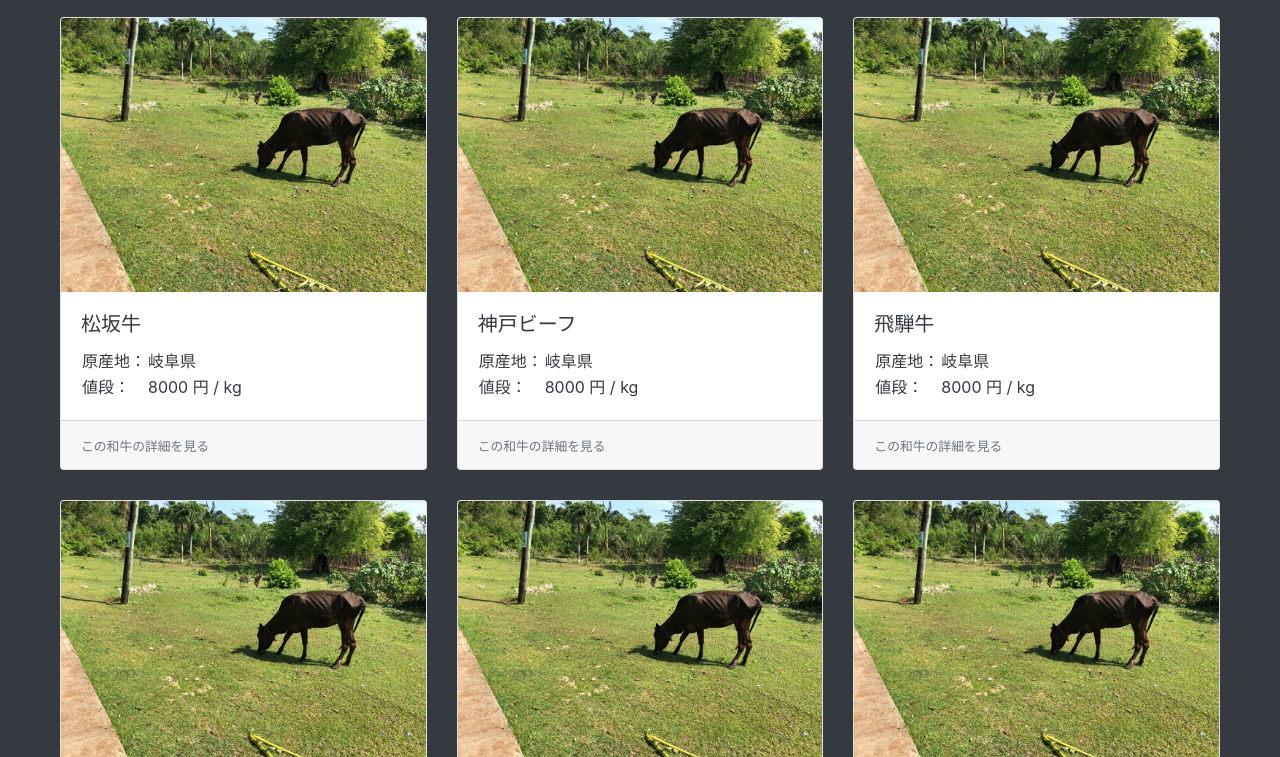
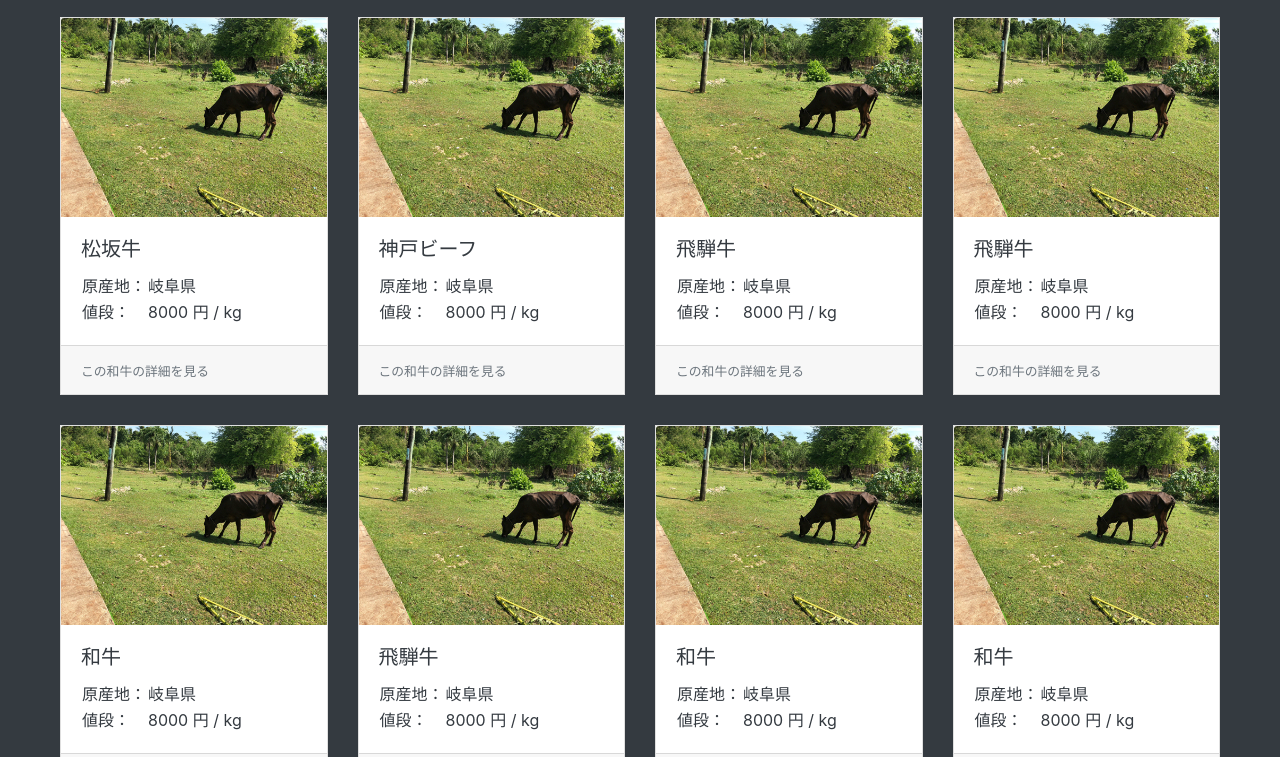
Before and after one commit to turnmeon0119/wagyu_price, a plain HTML site: page index.html in a window 1280 px wide. Shown: the part 43-800 px from the top of the page. Drawn offline with Linux system fonts and the light colour scheme.

```diff
--- a/css/style.css
+++ b/css/style.css
@@ -1,3 +1,6 @@
+
+
+
 body {
   background-color: #343a40;
 }
@@ -57,3 +60,7 @@ footer {
   background-color: #343a40;
   text-align: center;
 }
+
+.card {
+  border-radius: 0;
+}
--- a/index.html
+++ b/index.html
@@ -66,6 +66,27 @@
           <small class="text-muted">この和牛の詳細を見る</small>
         </div>
       </a>
+
+      <a href="#" class="card">
+        <img class="card-img-top" src="img/ph_beaf.jpg">
+        <div class="card-body">
+          <h5 class="card-title">飛騨牛</h5>
+          <table>
+            <tr>
+              <td>原産地： </td>
+              <td>岐阜県</td>
+            </tr>
+            <tr>
+              <td>値段： </td>
+              <td>8000 円 / kg</td>
+            </tr>
+          </table>
+        </div>
+        <div class="card-footer">
+          <small class="text-muted">この和牛の詳細を見る</small>
+        </div>
+      </a>
+
       <a href="#" class="card">
         <img class="card-img-top" src="img/ph_beaf.jpg">
         <div class="card-body">
@@ -106,6 +127,27 @@
           <small class="text-muted">この和牛の詳細を見る</small>
         </div>
       </a>
+
+        <a href="#" class="card">
+        <img class="card-img-top" src="img/ph_beaf.jpg">
+        <div class="card-body">
+          <h5 class="card-title">飛騨牛</h5>
+          <table>
+            <tr>
+              <td>原産地： </td>
+              <td>岐阜県</td>
+            </tr>
+            <tr>
+              <td>値段： </td>
+              <td>8000 円 / kg</td>
+            </tr>
+          </table>
+        </div>
+        <div class="card-footer">
+          <small class="text-muted">この和牛の詳細を見る</small>
+        </div>
+      </a>
+
       <a href="#" class="card">
         <img class="card-img-top" src="img/ph_beaf.jpg">
         <div class="card-body">
```
